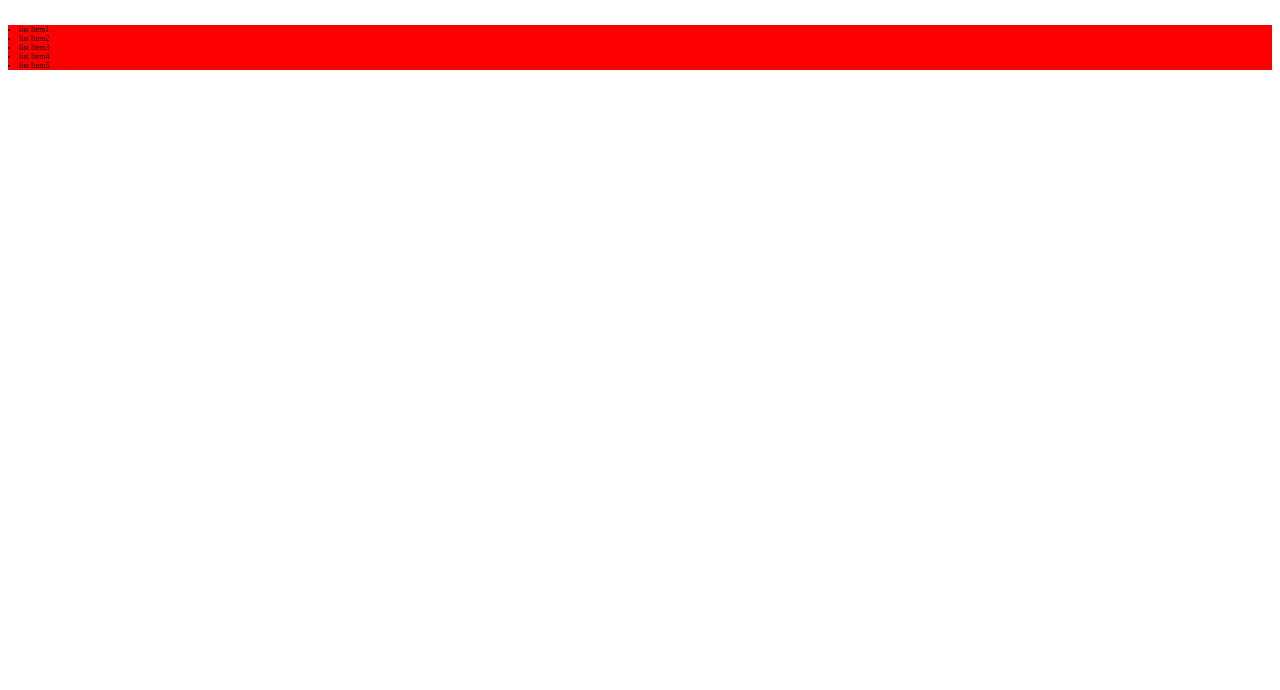
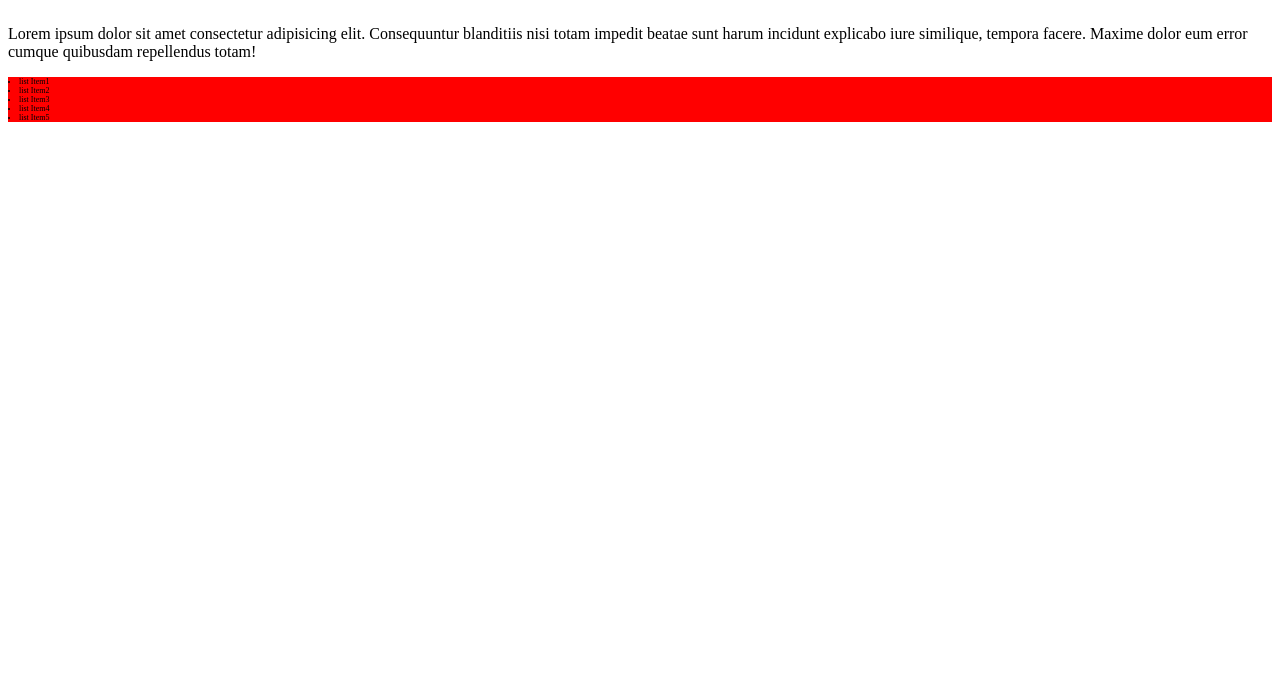
Before and after one commit to Amir-Cheraghii/Project, a plain HTML site: page index.html in a window 1280 px wide. Shown: the part 110-800 px from the top of the page. Drawn offline with Linux system fonts and the light colour scheme; files that its build step writes are made by us from their sources.

Commit message:
Add p tag index.html

```diff
--- a/index.html
+++ b/index.html
@@ -8,6 +8,8 @@
     </head>
     <body>
         <h2>Hello World</h2>
+        <p>Lorem ipsum dolor sit amet consectetur adipisicing elit. Consequuntur blanditiis nisi totam impedit beatae sunt harum incidunt explicabo iure similique, tempora facere. Maxime dolor eum error cumque quibusdam repellendus totam!</p>
+
         <li>list Item1</li>
         <li>list Item2</li>
         <li>list Item3</li>
```
